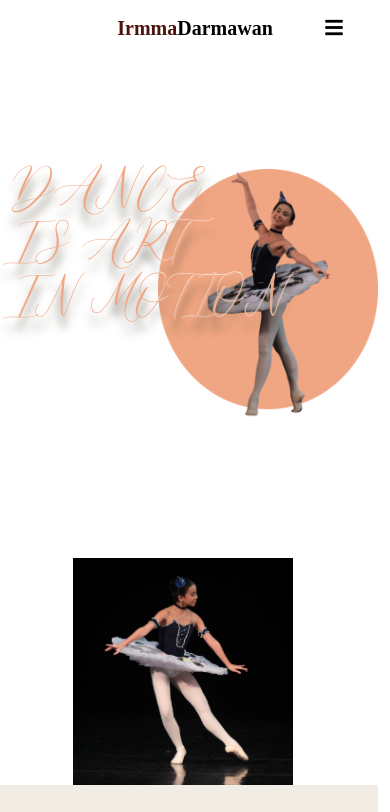
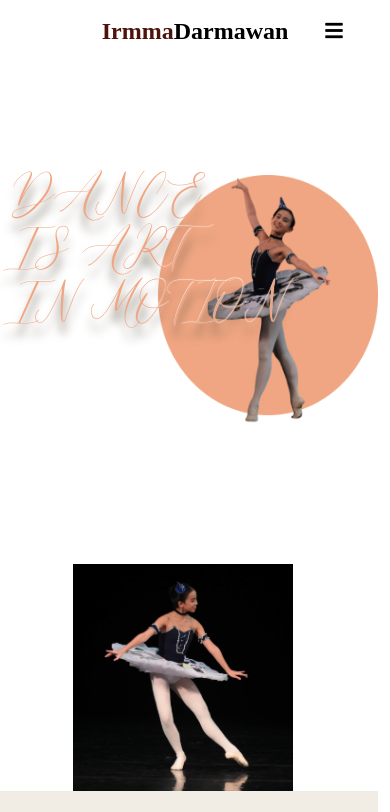
Before and after one commit to irmmadarmawan/irmmadarmawan.github.io, a plain HTML site: page index.html in a window 390 px wide. Shown: the top 812 px of the page. Drawn offline with nearby package versions, Linux system fonts and the light colour scheme.

Commit message:
Irmma web Done

```diff
--- a/style/style.css
+++ b/style/style.css
@@ -93,6 +93,7 @@ body{font-family: 'Montserrat' sans-serif;
 		transform: translateX(-50%);
 		left: 50%;
 		position: relative !important;
+		font-size: 24px !important;
 		}
 
 	.performance-header{
@@ -247,6 +248,7 @@ body{font-family: 'Montserrat' sans-serif;
 	transform: translateX(-50%);
 	left: 50%;
 	position: absolute;
+	font-size: 28px;
 }
 
 .navbar{
```
